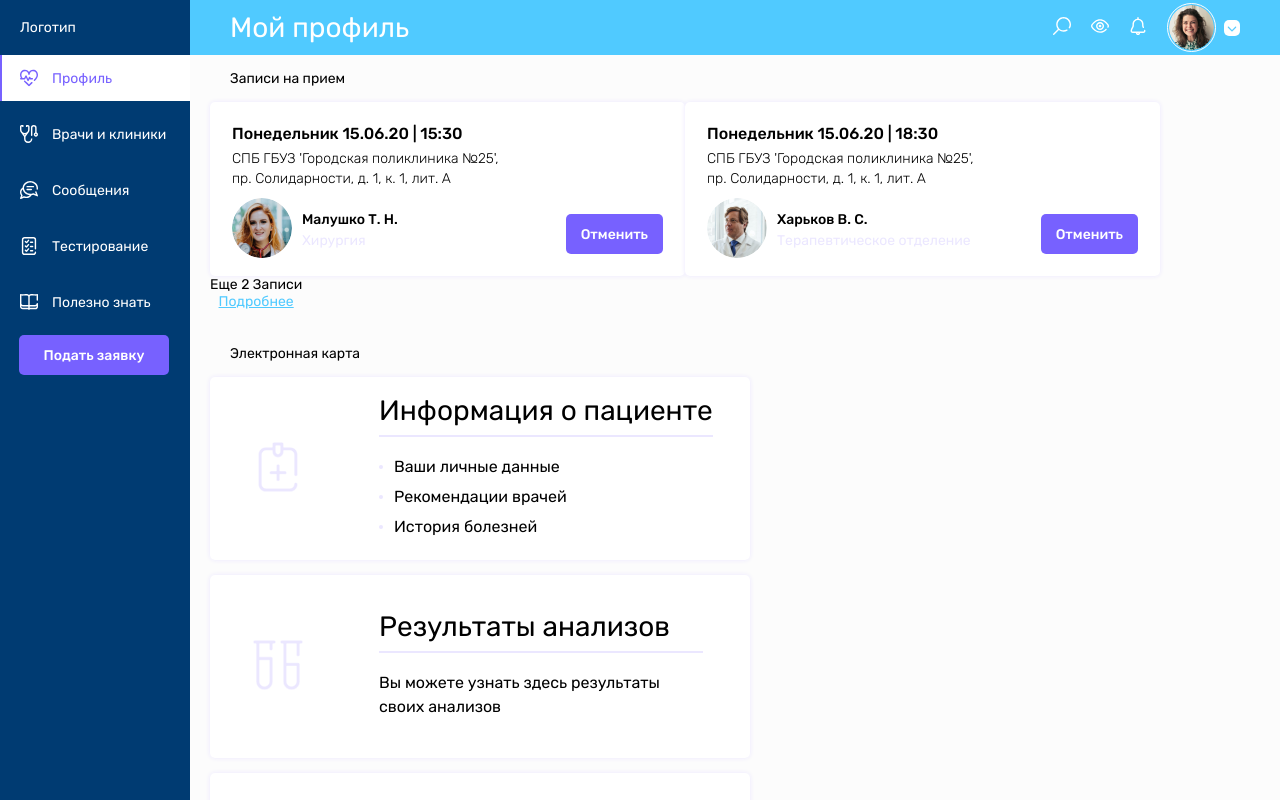
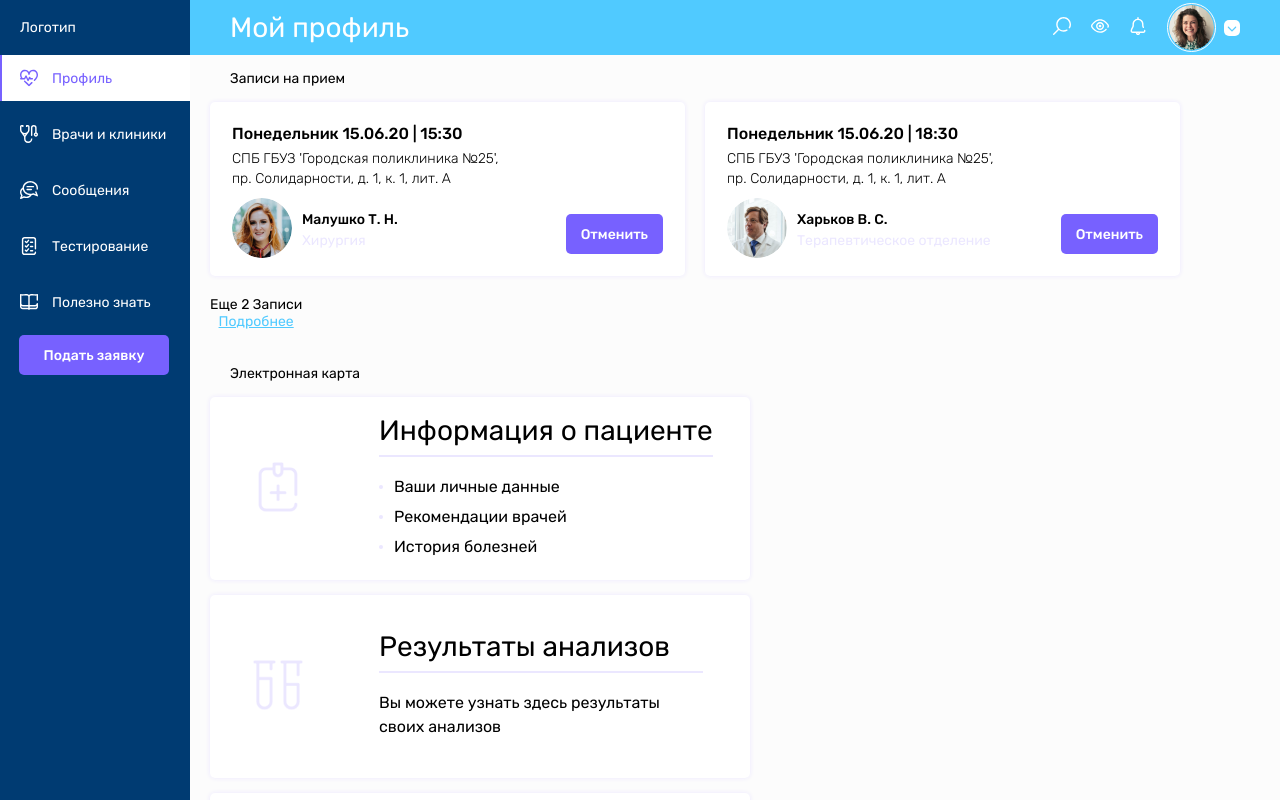
Before and after one commit to spivakev/Clinic-React-App, a React (Create React App) app: page / in a window 1280 px wide. Shown: the top 800 px of the page. Built offline with nearby package versions, Linux system fonts and the light colour scheme.

Commit message:
refactor: add div wrapper for the PlannedVisitsCards

```diff
--- a/src/screens/Appointments/style.css
+++ b/src/screens/Appointments/style.css
@@ -51,7 +51,7 @@
   border-radius: 5px;
 }
 
-.my-appointments__content > .visit-card {
+.my-appointments__content > .planned-visit-card {
   margin-bottom: 15px;
 }
 
--- a/src/screens/Profile/index.js
+++ b/src/screens/Profile/index.js
@@ -43,8 +43,12 @@ const Profile = () => {
             <section className="section scheduled-visits">
               <div className="section__title profile__section-title ">Записи на прием</div>
               <div className="scheduled-visits__wrapper">
-                <PlannedVisitCard visitInfo={visits[0]} />
-                <PlannedVisitCard visitInfo={visits[1]} />
+                <div className="scheduled-visits__card">
+                  <PlannedVisitCard visitInfo={visits[0]} />
+                </div>
+                <div className="scheduled-visits__card">
+                  <PlannedVisitCard visitInfo={visits[1]} />
+                </div>
                 <div className="all-visits scheduled-visits__all">
                   <p>Еще {visits.length - 2} Записи</p>
                   <NavLink to="/appointments" text="Подробнее" />
--- a/src/screens/Profile/style.css
+++ b/src/screens/Profile/style.css
@@ -42,7 +42,7 @@
   justify-content: flex-start;
 }
 
-.scheduled-visits__wrapper .visit-card {
+.scheduled-visits__card {
   margin-right: 20px;
   margin-bottom: 20px;
 }
```
